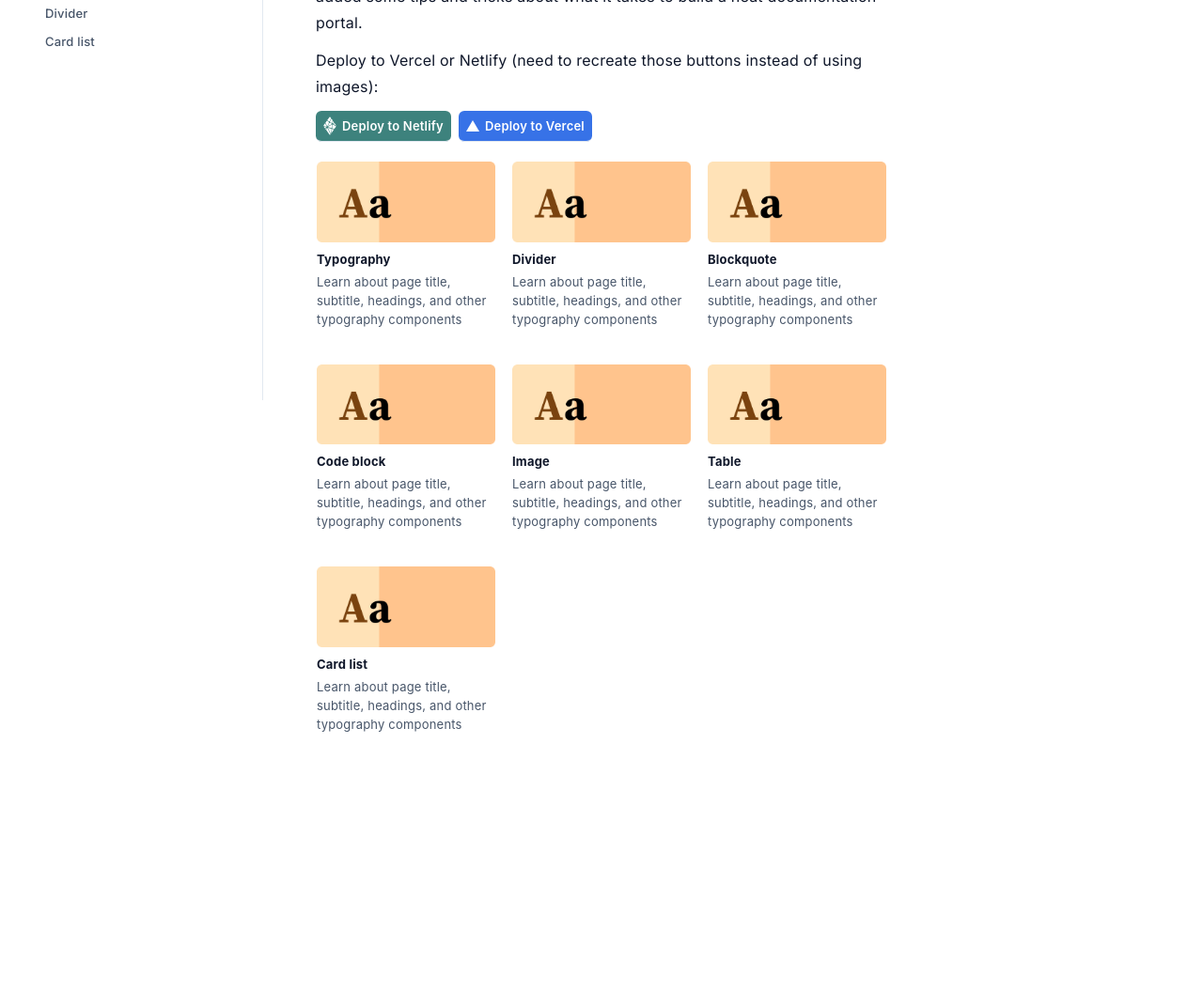
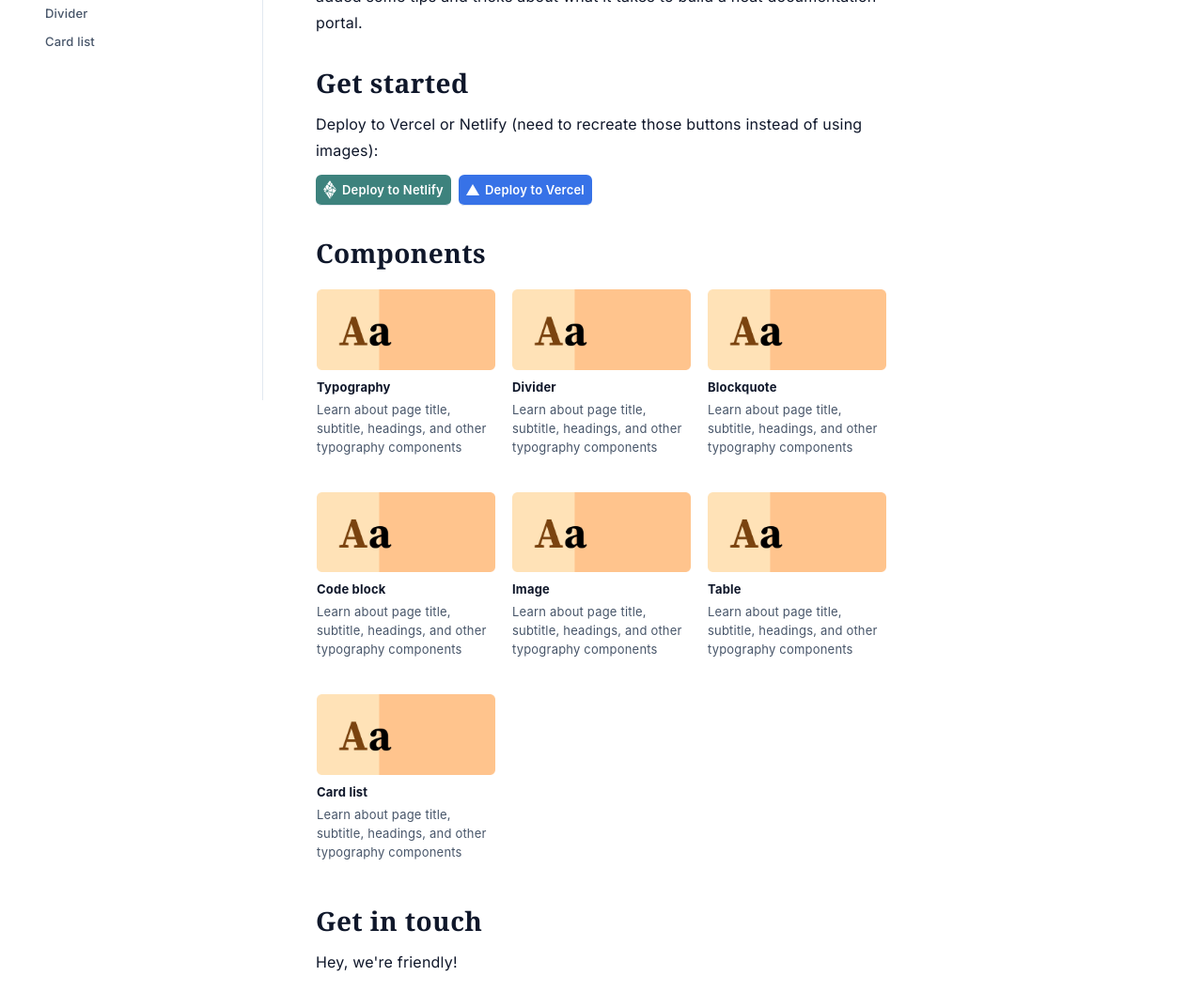
Before and after one commit to vrepsys/portal-template, a Next.js app: page / in a window 1280 px wide. Shown: the part 374-1446 px from the top of the page at 94% size. Built offline with nearby package versions, Linux system fonts and the light colour scheme; a web font is replaced by a local one.

Commit message:
Improve home page

```diff
--- a/pages/index.tsx
+++ b/pages/index.tsx
@@ -29,12 +29,16 @@ const Home: NextPage = () => {
           each components in the template. We’ve also added some tips and tricks about what it takes
           to build a neat documentation portal.
         </p>
+        <Heading2>Get started</Heading2>
         <p>Deploy to Vercel or Netlify (need to recreate those buttons instead of using images):</p>
         <div className="flex gap-2">
           <DeployButton platform="netlify" />
           <DeployButton platform="vercel" />
         </div>
+        <Heading2>Components</Heading2>
         <CardsExample />
+        <Heading2>Get in touch</Heading2>
+        <p>Hey, we&apos;re friendly!</p>
       </article>
     </PageLayout>
   );
```
